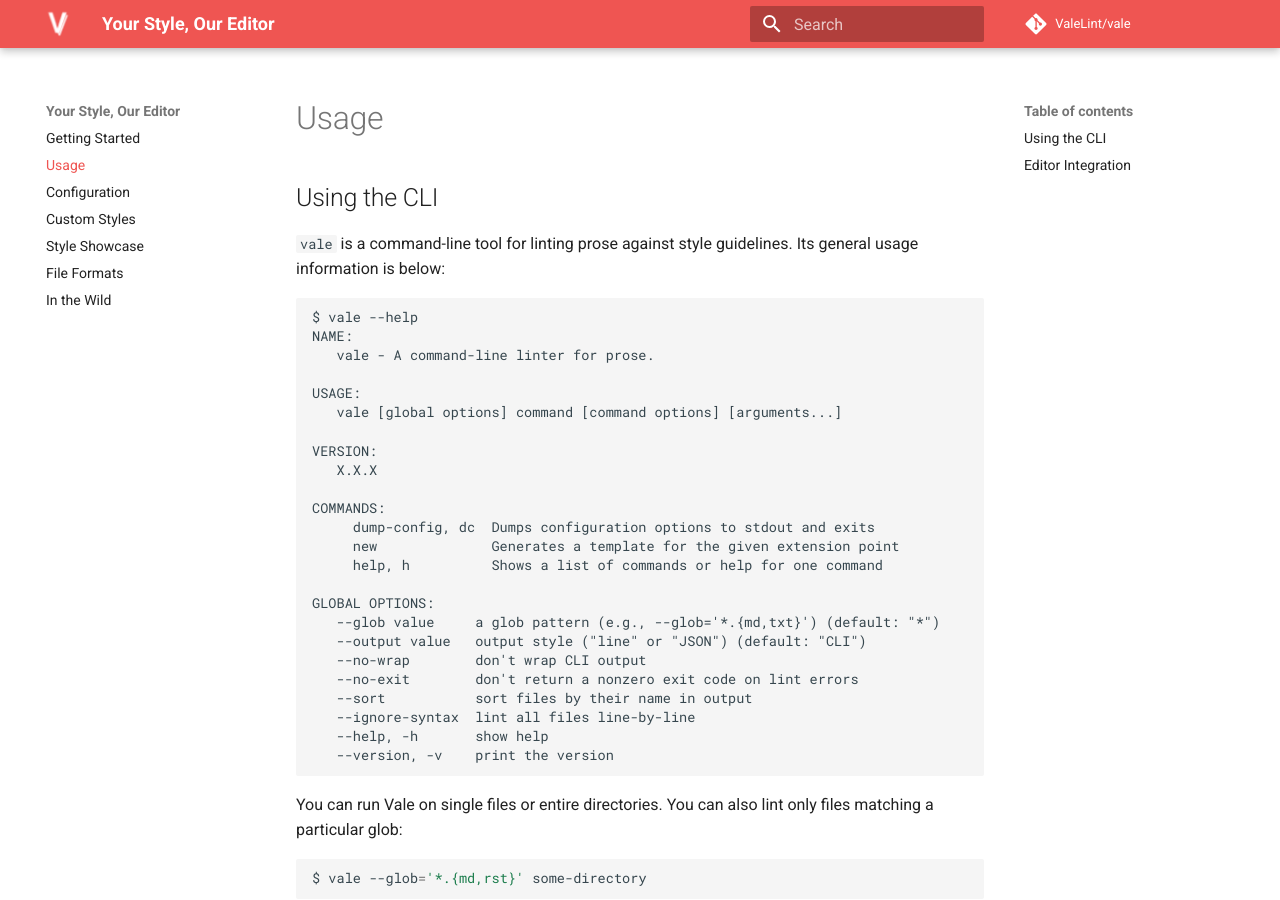
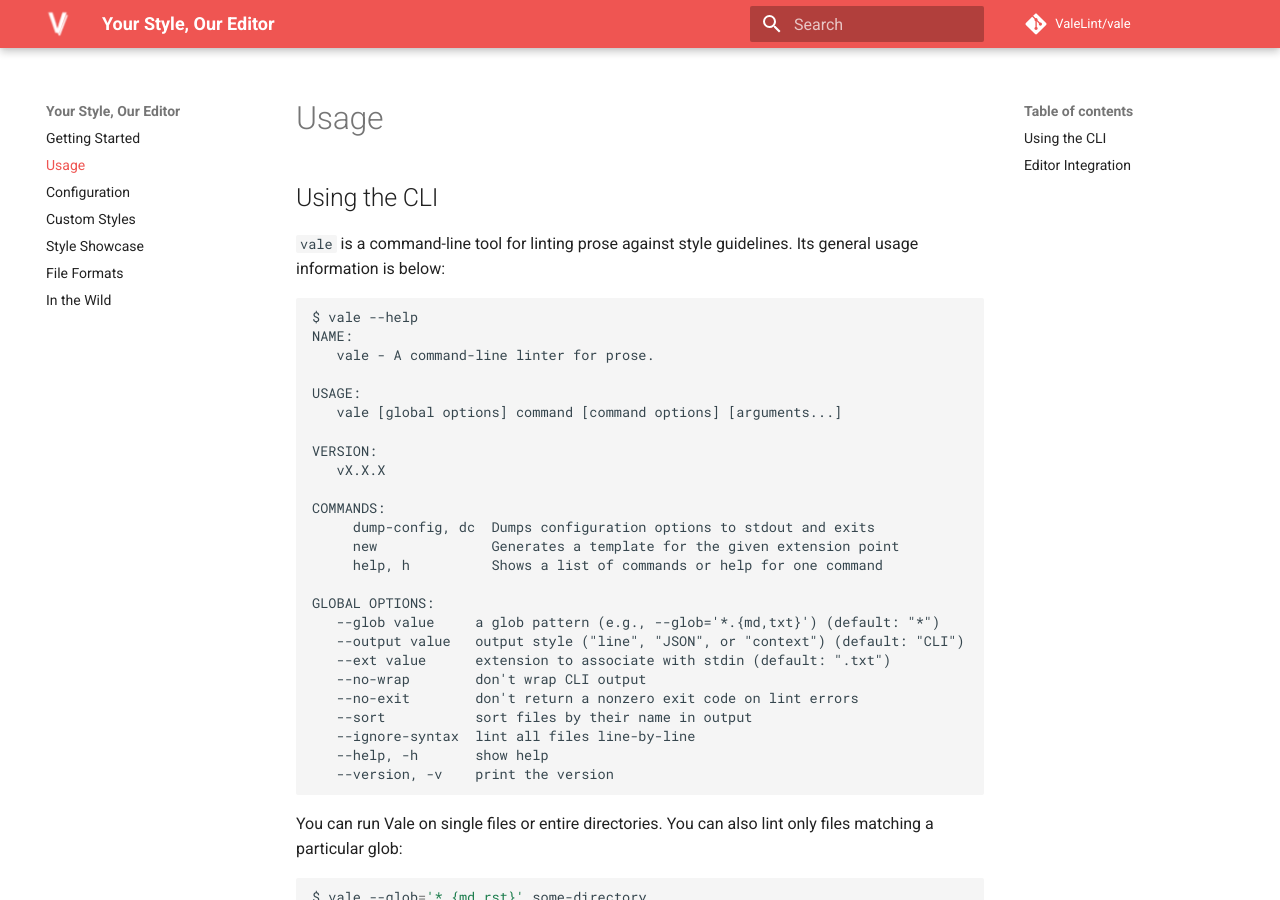
Before and after one commit to wouter-veeken/docs, an MkDocs documentation site: the page built from content/usage.md, in a window 1280 px wide and 900 px high. Built offline with MkDocs 1.6.1 and Material for MkDocs 9.7.7, drawn with Linux system fonts in a browser that asks for light colours; comment, search, counter and statistics services are not loaded; old or Windows-style settings are respelled for this version of MkDocs.

Commit message:
update CLI usage

```diff
--- a/content/usage.md
+++ b/content/usage.md
@@ -11,7 +11,7 @@
    vale [global options] command [command options] [arguments...]
 
 VERSION:
-   X.X.X
+   vX.X.X
 
 COMMANDS:
      dump-config, dc  Dumps configuration options to stdout and exits
@@ -20,7 +20,8 @@
 
 GLOBAL OPTIONS:
    --glob value     a glob pattern (e.g., --glob='*.{md,txt}') (default: "*")
-   --output value   output style ("line" or "JSON") (default: "CLI")
+   --output value   output style ("line", "JSON", or "context") (default: "CLI")
+   --ext value      extension to associate with stdin (default: ".txt")
    --no-wrap        don't wrap CLI output
    --no-exit        don't return a nonzero exit code on lint errors
    --sort           sort files by their name in output
```
